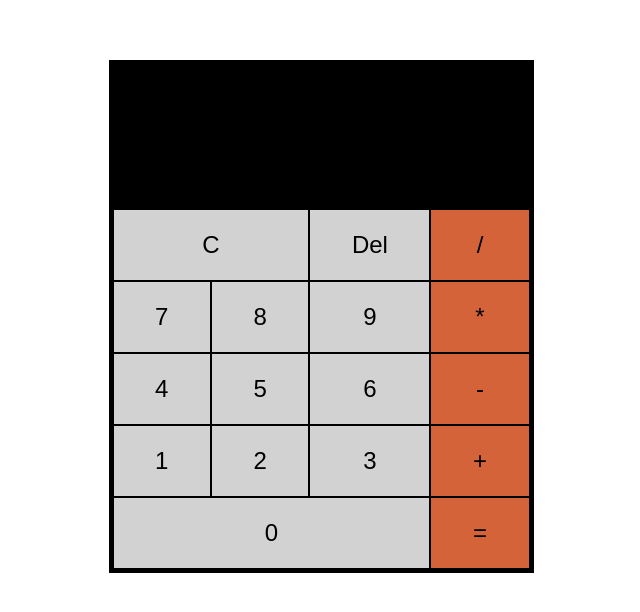
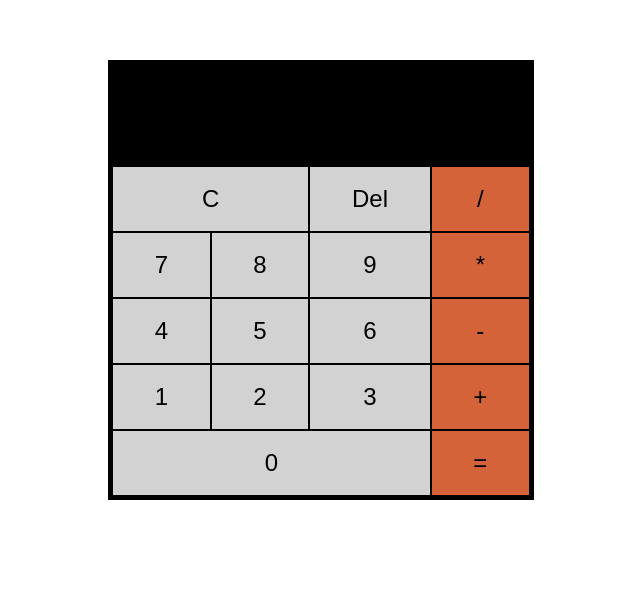
Before and after one commit to LGRV-alt/frontEndCalc, a plain HTML site: page index.html in a window 1280 px wide. Shown: the part 140-752 px from the top of the page, without its empty margins (319-959 px from the left). Drawn offline with Linux system fonts and the light colour scheme.

Commit message:
finshed up the functions within the calculator

```diff
--- a/index.html
+++ b/index.html
@@ -8,7 +8,7 @@
     <link rel="stylesheet" href="styles.css">
 </head>
 <body>
-
+<div class="mainPage">
     <div class="calcHolder">
     <div class="calculator">
         <h1 class="totalScreen"></h1>
@@ -31,6 +31,7 @@
         <button class="btn equalsButton">=</button>
     </div>
     </div>
+    </div>
 
 <script src="myscript.js"></script>
 </body>
--- a/myscript.js
+++ b/myscript.js
@@ -87,13 +87,9 @@ function calculateTotal(num1, num2, operator){
                 total = cal.mul(newNum1, newNum2);
                 break;
         }
-        console.log(total);
+        return total;
     }
-
-
-}
-
-
+};
 
 numButton.forEach((number)=>{
     number.addEventListener("click", ()=>{
@@ -118,5 +114,10 @@ removeButton.addEventListener("click", ()=>{
 })
 
 equalsButton.addEventListener("click", ()=>{
-    calculateTotal(prevNumber, runningTotal, opState);
+    runningTotal = calculateTotal(prevNumber, runningTotal, opState);
+    linkDisplay();
+    prevNumber = ""
+    opState =""
+
+
 })
--- a/styles.css
+++ b/styles.css
@@ -1,8 +1,24 @@
+*{
+    padding: 0px;
+    margin: 0px;
+
+}
+
+
+.mainPage{
+    display: flex;
+    width: 100%;
+    height: 100%;
+    align-items: center;
+    justify-content: center;
+
+}
 
 .calcHolder{
     display: flex;
     justify-content: center;
     margin-top: 200px;
+    width: 30rem;
 
 }
 
@@ -10,6 +26,7 @@
     border: 5px black solid;
     background-color: black;
     display: grid;
+    width: 26rem;
     column-gap: 2px;
     row-gap: 2px;
     grid-template-areas: "totalScreen totalScreen totalScreen totalScreen"
@@ -23,7 +40,8 @@
 
 .btn{
     background-color: rgb(211, 210, 210);
-    height: 70px;
+
+    height: 4rem;
     font-size: 1.5rem;
     border: none;
 }
@@ -92,7 +110,7 @@
 
 .equalsButton{
     grid-area: equals;
-    background-color: rgb(212, 99, 58);;
+    background-color: rgb(212, 99, 58);
 }
 
 .zero{
```
